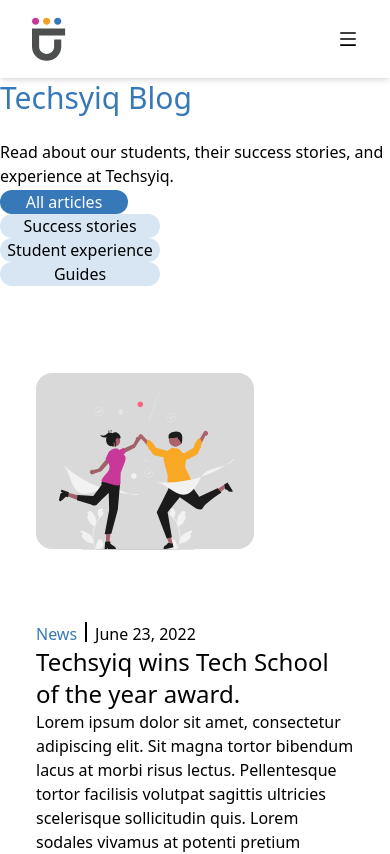
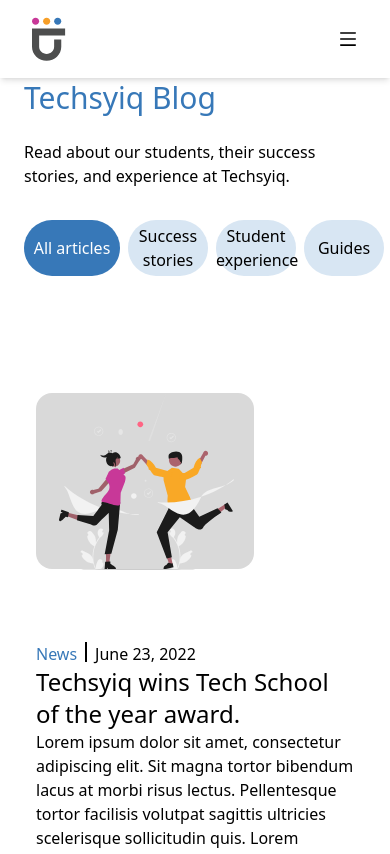
Before and after one commit to Kimutai01/Techsyiq-react, a React (Vite) app: page /blog in a window 390 px wide. Shown: the top 854 px of the page. Built offline with nearby package versions, Linux system fonts and the light colour scheme.

Commit message:
Hero page

```diff
--- a/src/components/blog/Hero.jsx
+++ b/src/components/blog/Hero.jsx
@@ -4,25 +4,25 @@
 const Hero = () => {
   return (
     <div className="md:p-24">
-      <div className=" mt-20">
+      <div className="px-6 mt-20 ">
         <h1 className="text-3xl text-[#3778B8] mb-6">Techsyiq Blog</h1>
-        <p>
+        <p className="">
           Read about our students, their success stories, and experience at
           Techsyiq.
         </p>
         <div className="flex">
           <div className="border-r-2 border-[#3778B8] h-16 mt-4 mr-4 hidden md:block justify-center"></div>
-          <div className="flex md:flex-row flex-col justify-center md:justify-start h-9 mt-8">
-            <button className="bg-[#3778B8] rounded-full w-32 text-[#FFF] mr-4">
+          <div className="flex flex-row gap-2  md:justify-start md:h-9 mt-8">
+            <button className="bg-[#3778B8] h-14 md:h-10 w-24 rounded-full md:w-32 text-[#FFF] md:mr-4">
               All articles
             </button>
-            <button className="bg-[#D8E6F3] w-40 rounded-full">
+            <button className="bg-[#D8E6F3] h-14 md:h-10 w-20 md:w-40 rounded-full">
               Success stories
             </button>
-            <button className="bg-[#D8E6F3] w-40 md:ml-6 rounded-full">
+            <button className="bg-[#D8E6F3] h-14 md:h-10 w-20 md:w-40 md:ml-6 rounded-full">
               Student experience
             </button>
-            <button className="bg-[#D8E6F3] w-40 md:ml-6 rounded-full">
+            <button className="bg-[#D8E6F3] h-14 md:h-10 w-20 md:w-40 md:ml-6 rounded-full">
               Guides
             </button>
           </div>
```
